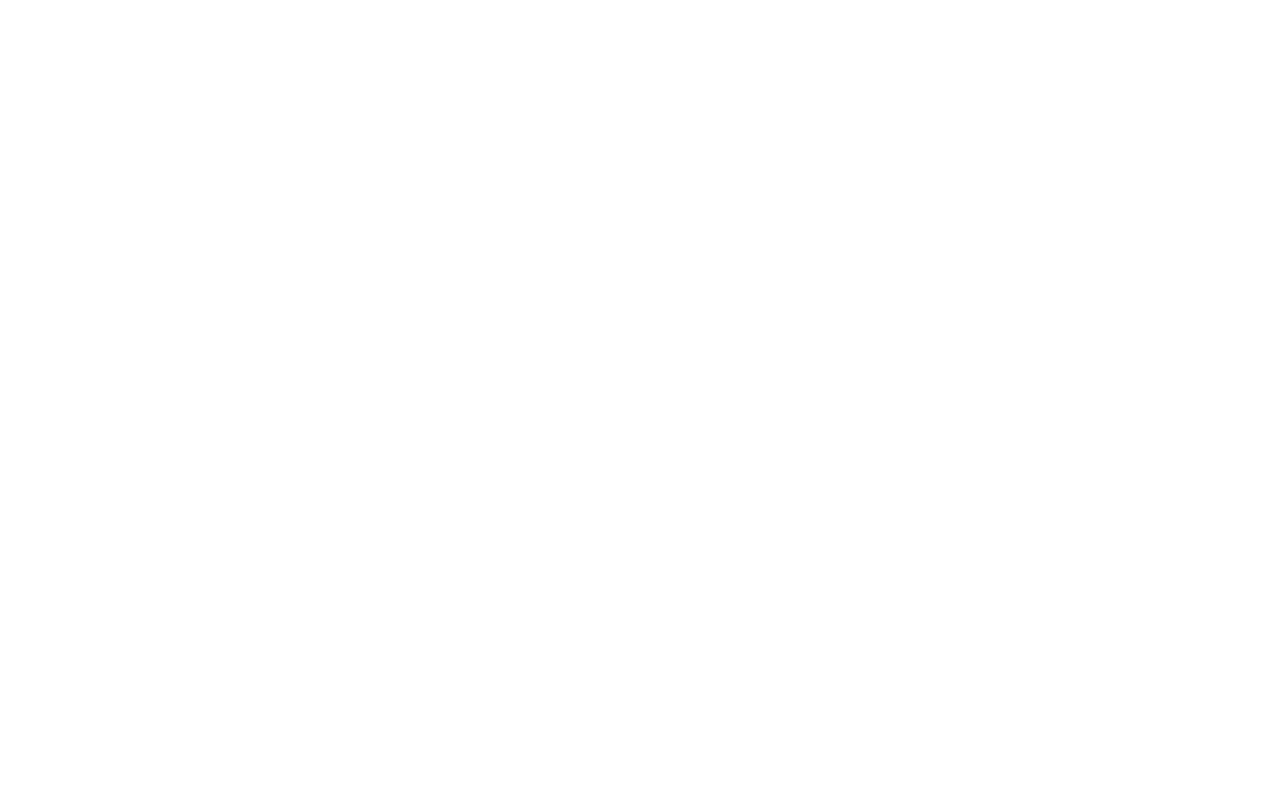
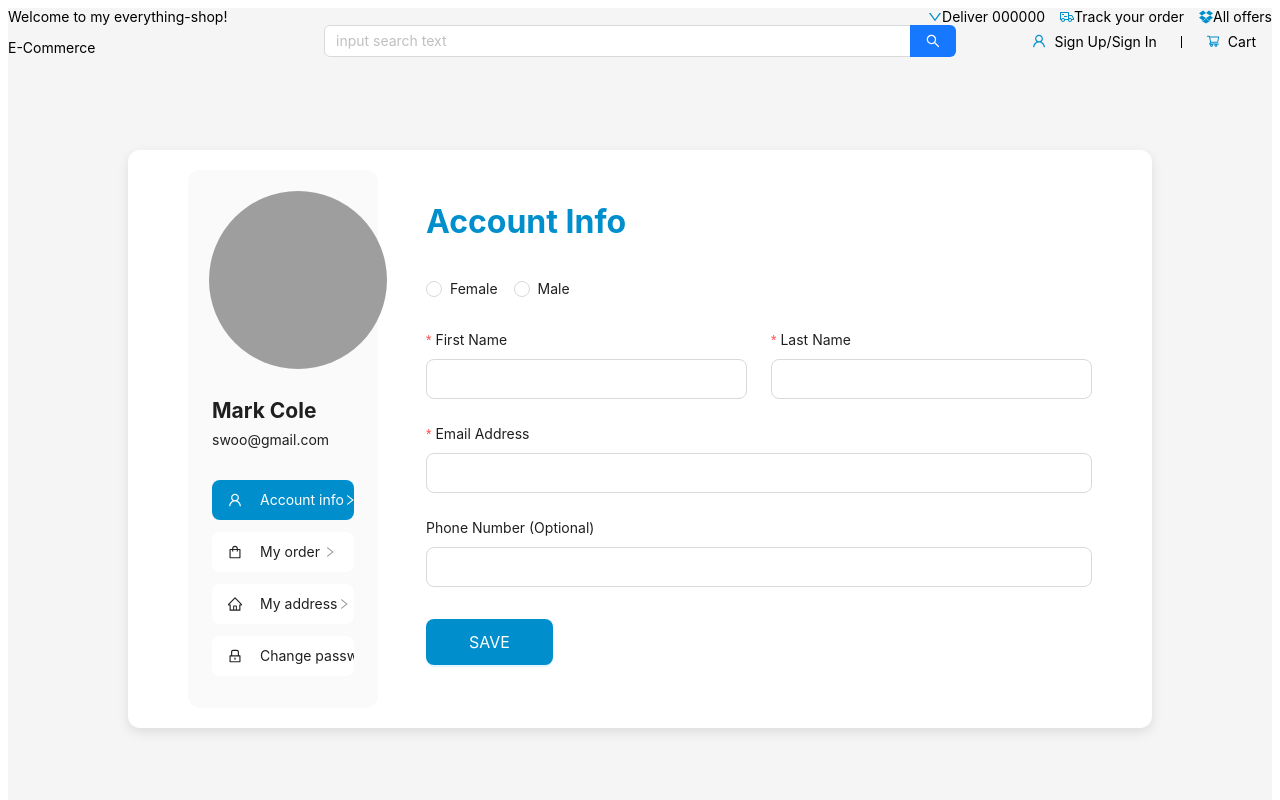
Before and after one commit to raisfordiner/the-everything-shop, a React app in the folder frontend/: page /profile in a window 1280 px wide. Before the commit this address had no page. Shown: the top 800 px of the page. Built offline with nearby package versions, Linux system fonts and the light colour scheme; grey boxes are pictures that could not be loaded; the HTML template or start-up script is replaced by a standard one.

Commit message:
feat: Set profile layout and add account info page

```diff
--- /dev/null
+++ b/frontend/src/components/layouts/Profile/Profile.jsx
@@ -0,0 +1,100 @@
+import React from 'react'
+import "./Profile.scss"
+import {Avatar, Col, Menu, Row} from "antd";
+import {UserOutlined, RightOutlined, ShoppingOutlined, HomeOutlined, LockOutlined} from "@ant-design/icons";
+import {Outlet} from "react-router-dom";
+import {Link} from "react-router";
+
+const Profile = () => {
+    const menuItems = [
+        {
+            key: "account-info",
+            label: (
+                <Link to="">
+                    <div className={"profile__menu-item"}>
+                        <div className="profile__menu-item-left">
+                            <UserOutlined/>
+                            <span>Account info</span>
+                        </div>
+
+                        <RightOutlined className="profile__menu-item-right"/>
+                    </div>
+                </Link>
+            ),
+        },
+        {
+            key: "my-order",
+            label: (
+                <div className={"profile__menu-item"}>
+                    <div className="profile__menu-item-left">
+                        <ShoppingOutlined/>
+                        <span>My order</span>
+                    </div>
+                    <RightOutlined className="profile__menu-item-right"/>
+                </div>
+            ),
+        },
+        {
+            key: "my-address",
+            label: (
+                <div className={"profile__menu-item"}>
+                    <div className="profile__menu-item-left">
+                        <HomeOutlined/>
+                        <span>My address</span>
+                    </div>
+                    <RightOutlined className="profile__menu-item-right"/>
+                </div>
+            ),
+        },
+        {
+            key: "change-password",
+            label: (
+                <div className={"profile__menu-item"}>
+                    <div className="profile__menu-item-left">
+                        <LockOutlined />
+                        <span>Change password</span>
+                    </div>
+                    <RightOutlined className="profile__menu-item-right"/>
+                </div>
+            ),
+        },
+    ];
+
+
+    return (
+        <>
+            <div className="profile">
+                <Row gutter={48}>
+                    <Col span={6}>
+                        <div className="profile__info">
+                            <Avatar
+                                className="profile__info-image"
+                                size={180}
+                                icon={<UserOutlined />}
+                                src="https://gw.alipayobjects.com/zos/antfincdn/XAosXuNZyF/BiazfanxmamNRoxxVxka.png"
+                            />
+
+                            <h2 className="profile__info-name">Mark Cole</h2>
+                            <p className="profile__info-email">swoo@gmail.com</p>
+
+                            <Menu
+                                items={menuItems}
+                                mode="vertical"
+                                defaultSelectedKeys={['account-info']}
+                                style={{
+                                    border: 'none',
+                                }}
+                                className="profile__menu"
+                            />
+                        </div>
+                    </Col>
+                    <Col span={18}>
+                        <Outlet/>
+                    </Col>
+                </Row>
+            </div>
+        </>
+    )
+}
+
+export default Profile;
--- /dev/null
+++ b/frontend/src/components/layouts/Profile/Profile.scss
@@ -0,0 +1,88 @@
+.profile {
+  padding: 20px 60px;
+  border-radius: 12px;
+  background-color: #fff;
+  box-shadow: 0 4px 12px rgba(0,0,0,0.1);
+
+  &__info {
+    display: flex;
+    flex-direction: column;
+    padding: 20px;
+    border-radius: 12px;
+    background-color: #FAFAFA;
+
+    &-image {
+      margin-right: auto;
+      margin-left: auto;
+    }
+
+    &-name {
+      padding: 4px;
+      margin: 24px 0 0 0;
+    }
+
+    &-email {
+      padding: 4px;
+      margin: 0 0 24px 0;
+    }
+  }
+
+  &__menu {
+    background: transparent;
+    border: none;
+
+    .ant-menu {
+      background: transparent;
+    }
+
+    .ant-menu-item {
+      padding: 0 !important; // xoá padding mặc định
+      margin-bottom: 12px;
+      border-radius: 8px;
+      overflow: hidden;
+    }
+
+    &-item {
+      display: flex;
+      align-items: center;
+      justify-content: space-between;
+      width: 100%;
+      padding: 0 16px;
+      background-color: #fff;
+      transition: background-color 0.2s ease, color 0.2s ease;
+      cursor: pointer;
+
+      &-left {
+        display: flex;
+        align-items: center;
+        gap: 8px;
+      }
+
+      &-right {
+        svg {
+          font-size: 12px;
+          color: #999;
+        }
+      }
+
+      &:hover {
+        background-color: #f5f5f5;
+      }
+    }
+
+    .ant-menu-item-selected .profile__menu-item {
+      background-color: #008ecc;
+      color: #fff;
+
+      .profile__menu-item-left {
+        color: #fff;
+      }
+
+      .profile__menu-item-right {
+        svg {
+          color: #fff;
+        }
+      }
+    }
+  }
+}
--- /dev/null
+++ b/frontend/src/pages/customer/AccountInfo/AccountInfo.jsx
@@ -0,0 +1,64 @@
+import React from 'react'
+import {Button, Col, Form, Input, Radio, Row} from "antd";
+
+const AccountInfo = () => {
+    return (
+        <>
+            <Form layout="vertical" name={"account_form"} className="account__form">
+                <h2 style={{fontSize: "32px", color: '#008ECC'}}>Account Info</h2>
+
+                <Form.Item name="gender" label="">
+                    <Radio.Group>
+                        <Radio value="female">Female</Radio>
+                        <Radio value="male">Male</Radio>
+                    </Radio.Group>
+                </Form.Item>
+
+                <Row gutter={24}>
+                    <Col span={12}>
+                        <Form.Item
+                            label="First Name"
+                            name="firstName"
+                            rules={[{ required: true, message: 'Please input your first name!' }]}
+                        >
+                            <Input size="large" />
+                        </Form.Item>
+                    </Col>
+                    <Col span={12}>
+                        <Form.Item
+                            label="Last Name"
+                            name="lastName"
+                            rules={[{ required: true, message: 'Please input your last name!' }]}
+                        >
+                            <Input size="large" />
+                        </Form.Item>
+                    </Col>
+                </Row>
+
+                <Form.Item
+                    label="Email Address"
+                    name="email"
+                    rules={[{ required: true, message: 'Please input your email!' }]}
+                >
+                    <Input size="large"/>
+                </Form.Item>
+
+                <Form.Item
+                    label="Phone Number (Optional)"
+                    name="phone"
+                >
+                    <Input size="large" />
+                </Form.Item>
+
+                <Form.Item style={{marginTop: '32px'}}>
+                    <Button type="primary" htmlType="submit" size="large"
+                            style={{padding: '22px 42px', color: "white", backgroundColor: "#008ECC"}}>
+                        SAVE
+                    </Button>
+                </Form.Item>
+            </Form>
+        </>
+    )
+}
+
+export default AccountInfo;
--- a/frontend/src/routes/routes.jsx
+++ b/frontend/src/routes/routes.jsx
@@ -4,6 +4,8 @@ import Home from '../pages/customer/Home/Home.jsx';
 import DashBoard from '../pages/admin/DashBoard/DashBoard.jsx';
 import Login from "../pages/public/Login/Login.jsx";
 import Register from "../pages/customer/Register/Register.jsx";
+import Profile from "../components/layouts/Profile/Profile.jsx";
+import AccountInfo from "../pages/customer/AccountInfo/AccountInfo.jsx";
 
 
 export const routes = [
@@ -22,6 +24,16 @@ export const routes = [
             {
                 path: '/register',
                 element: <Register />,
+            },
+            {
+                path: '/profile',
+                element: <Profile />,
+                children: [
+                    {
+                        index: true,
+                        element: <AccountInfo/>
+                    }
+                ]
             }
         ]
     },
```
